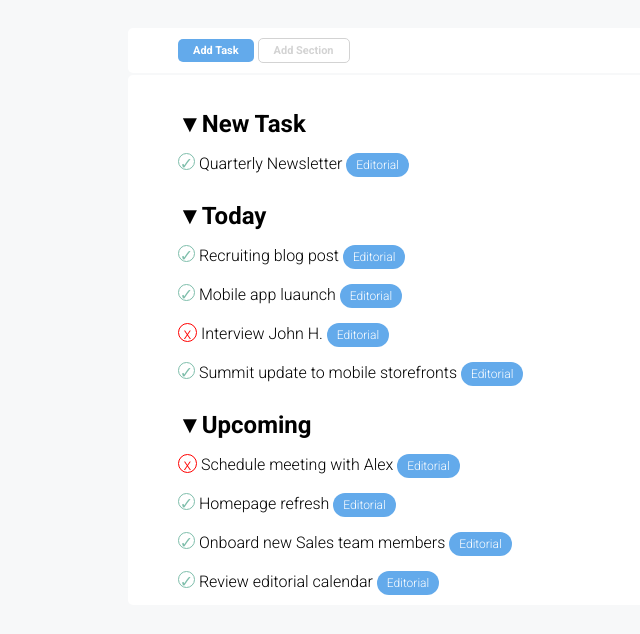
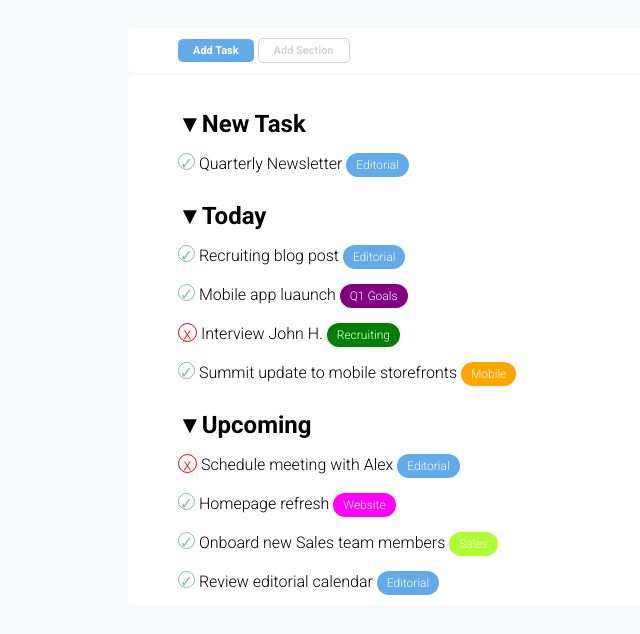
Before and after one commit to DavideDiGi/html-css-toboolist, a plain HTML site: page index.html in a window 1280 px wide. Shown: the part 92-726 px from the top of the page, without its empty margins (0-640 px from the left). Drawn offline with Linux system fonts and the light colour scheme.

Commit message:
fine esercizio (da sistemare i colori)

```diff
--- a/css/style.css
+++ b/css/style.css
@@ -78,7 +78,7 @@ h2::before{
     width: 17px;
     height: 17px;
 }
-#category{
+.category{
     display:inline-block;
     font-size: 12px;
     color: white;
@@ -87,3 +87,18 @@ h2::before{
     padding: 5px 10px;
 
 }
+.purple{
+   background-color: purple;
+}
+.green{
+    background-color: green;
+}
+.orange{
+    background-color: orange;
+}
+.fuchsia{
+    background-color: fuchsia;
+}
+.greenyellow{
+    background-color: greenyellow;
+}
--- a/index.html
+++ b/index.html
@@ -34,7 +34,7 @@
                <div class="tasks">
                 Quarterly Newsletter
                </div>
-               <div id="category">
+               <div class="category">
                 Editorial
                </div>
             </section>
@@ -43,29 +43,29 @@
                <div class="tasks">
                 Recruiting blog post
                </div>
-               <div id="category">
+               <div class="category">
                 Editorial
                </div>
                <br>
                <div class="tasks">
                 Mobile app luaunch
                </div>
-               <div id="category">
-                Editorial
+               <div class="category purple">
+                Q1 Goals
                </div>
                <br>
                <div class="tasks failed">
                 Interview John H.
                </div>
-               <div id="category">
-                Editorial
+               <div class="category green">
+                Recruiting
                </div>
                <br>
                <div class="tasks">
                 Summit update to mobile storefronts
                </div>
-               <div id="category">
-                Editorial
+               <div class="category orange">
+                Mobile
                </div>
             </section>
             <section>
@@ -73,28 +73,28 @@
                 <div class="tasks failed">
                  Schedule meeting with Alex
                 </div>
-                <div id="category">
+                <div class="category">
                  Editorial
                 </div>
                 <br>
                 <div class="tasks">
                  Homepage refresh
                 </div>
-                <div id="category">
-                 Editorial
+                <div class="category fuchsia">
+                 Website
                 </div>
                 <br>
                 <div class="tasks">
                  Onboard new Sales team members
                 </div>
-                <div id="category">
-                 Editorial
+                <div class="category greenyellow">
+                 Sales
                 </div>
                 <br>
                 <div class="tasks">
                  Review editorial calendar
                 </div>
-                <div id="category">
+                <div class="category">
                  Editorial
                 </div>
             </section>
```
